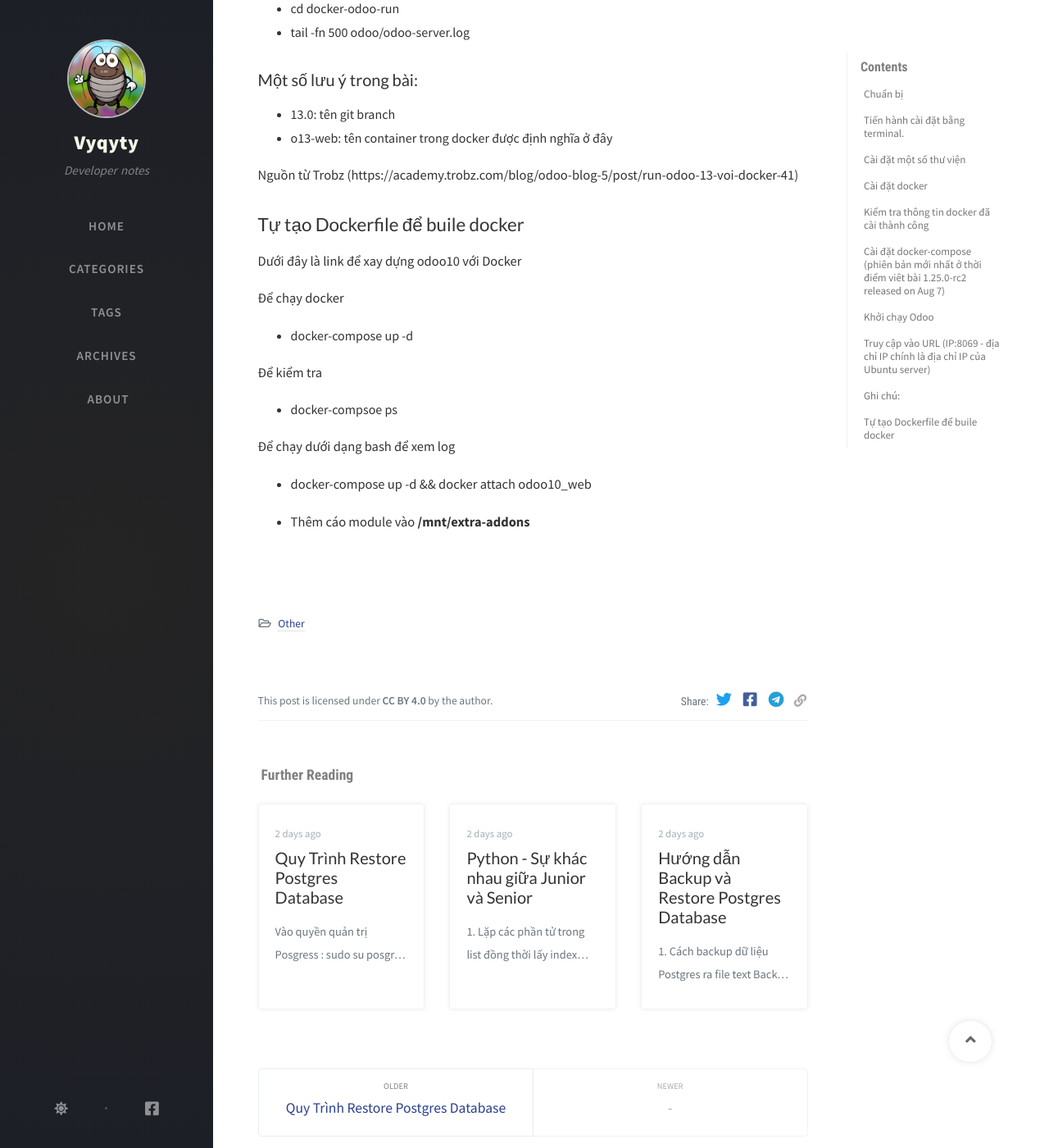
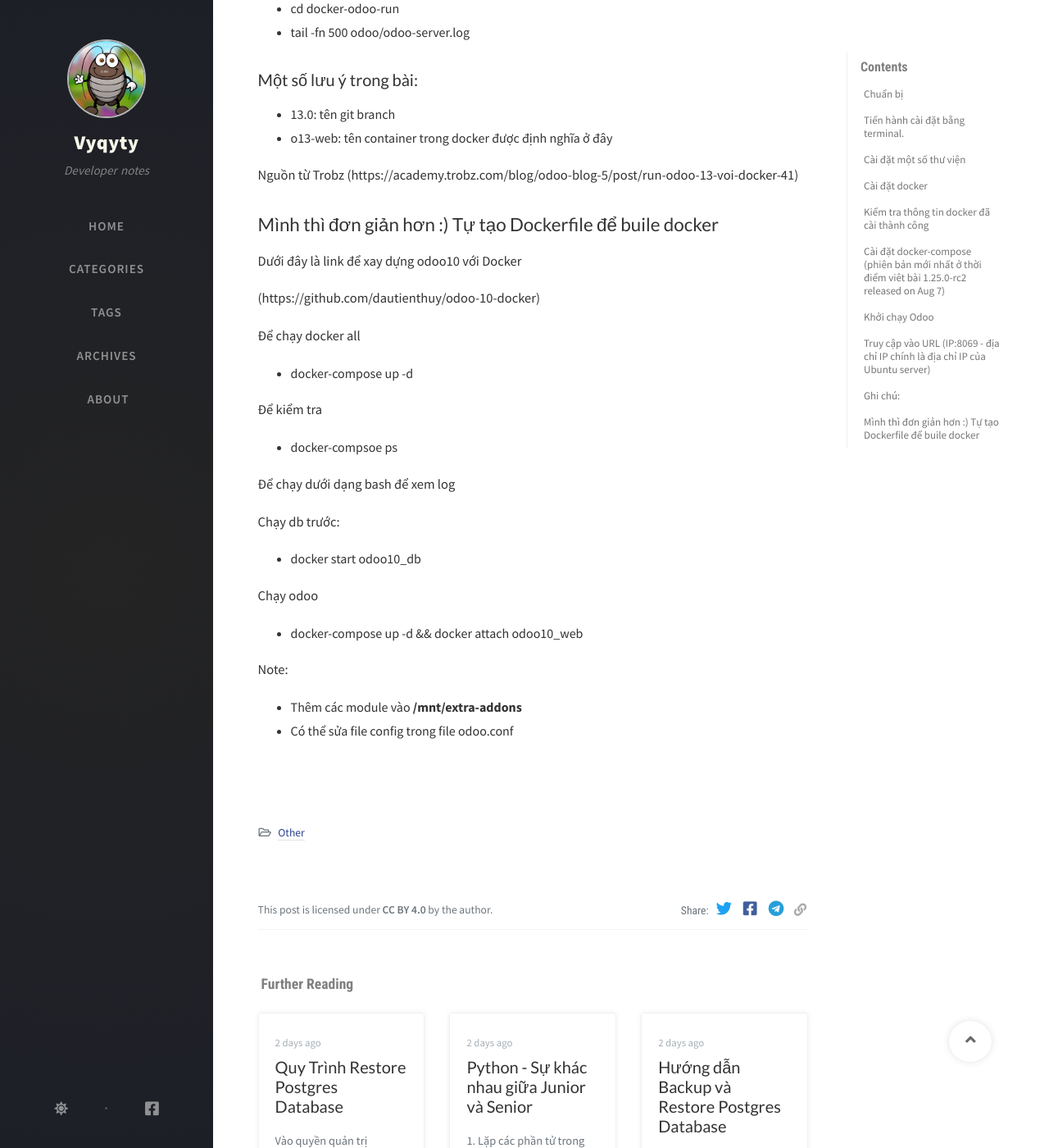
Before and after one commit to vyqyty/vyqyty.github.io, a Jekyll site: the page built from _posts/2020-12-18-odoo-voi-docker.md, in a window 1280 px wide and 1400 px high, scrolled down 1707 px. Shown: the whole window at 82% size. Built offline with Jekyll 4.4.1, drawn with Linux system fonts in a browser that asks for light colours; nearby versions of some CDN libraries; comment, search, counter and statistics services are not loaded.

Commit message:
Update 2020-12-18-odoo-voi-docker.md

```diff
--- a/_posts/2020-12-18-odoo-voi-docker.md
+++ b/_posts/2020-12-18-odoo-voi-docker.md
@@ -65,13 +65,13 @@ math: true
 
 Nguồn từ Trobz (https://academy.trobz.com/blog/odoo-blog-5/post/run-odoo-13-voi-docker-41)
 
-## Tự tạo Dockerfile để buile docker
+## Mình thì đơn giản hơn :) Tự tạo Dockerfile để buile docker
 
 Dưới đây là link để xay dựng odoo10 với Docker
 
-[](https://github.com/dautienthuy/odoo-10-docker)
+(https://github.com/dautienthuy/odoo-10-docker)
 
-Để chạy docker
+Để chạy docker all
 
 * docker-compose up -d
 
@@ -81,6 +81,15 @@ Dưới đây là link để xay dựng odoo10 với Docker
 
 Để chạy dưới dạng bash để xem log
 
+Chạy db trước:
+
+* docker start odoo10_db
+
+Chạy odoo
+
 * docker-compose up -d && docker attach odoo10_web
 
-* Thêm cáo module vào **/mnt/extra-addons**
+Note:
+
+* Thêm các module vào **/mnt/extra-addons**
+* Có thể sửa file config trong file odoo.conf
```
